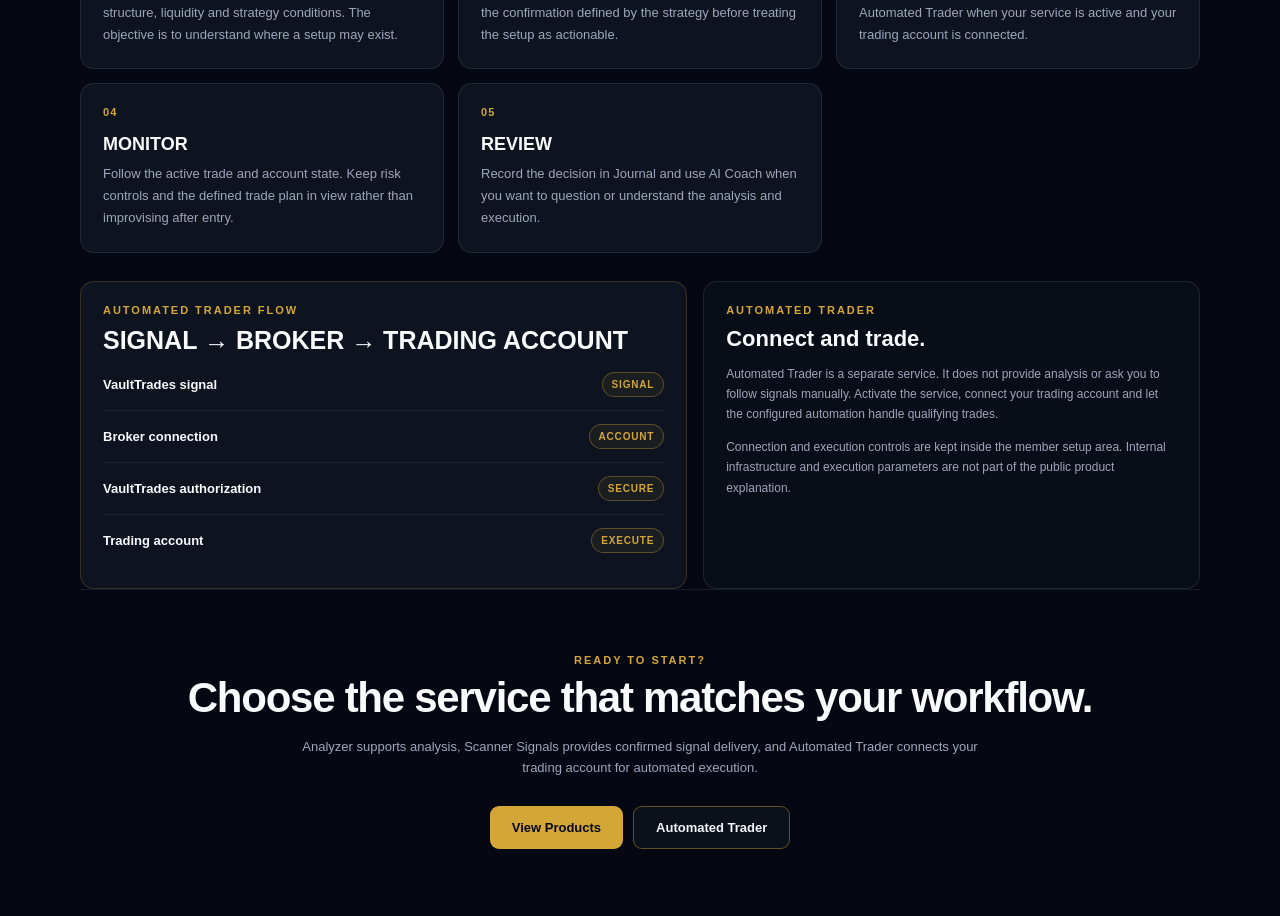
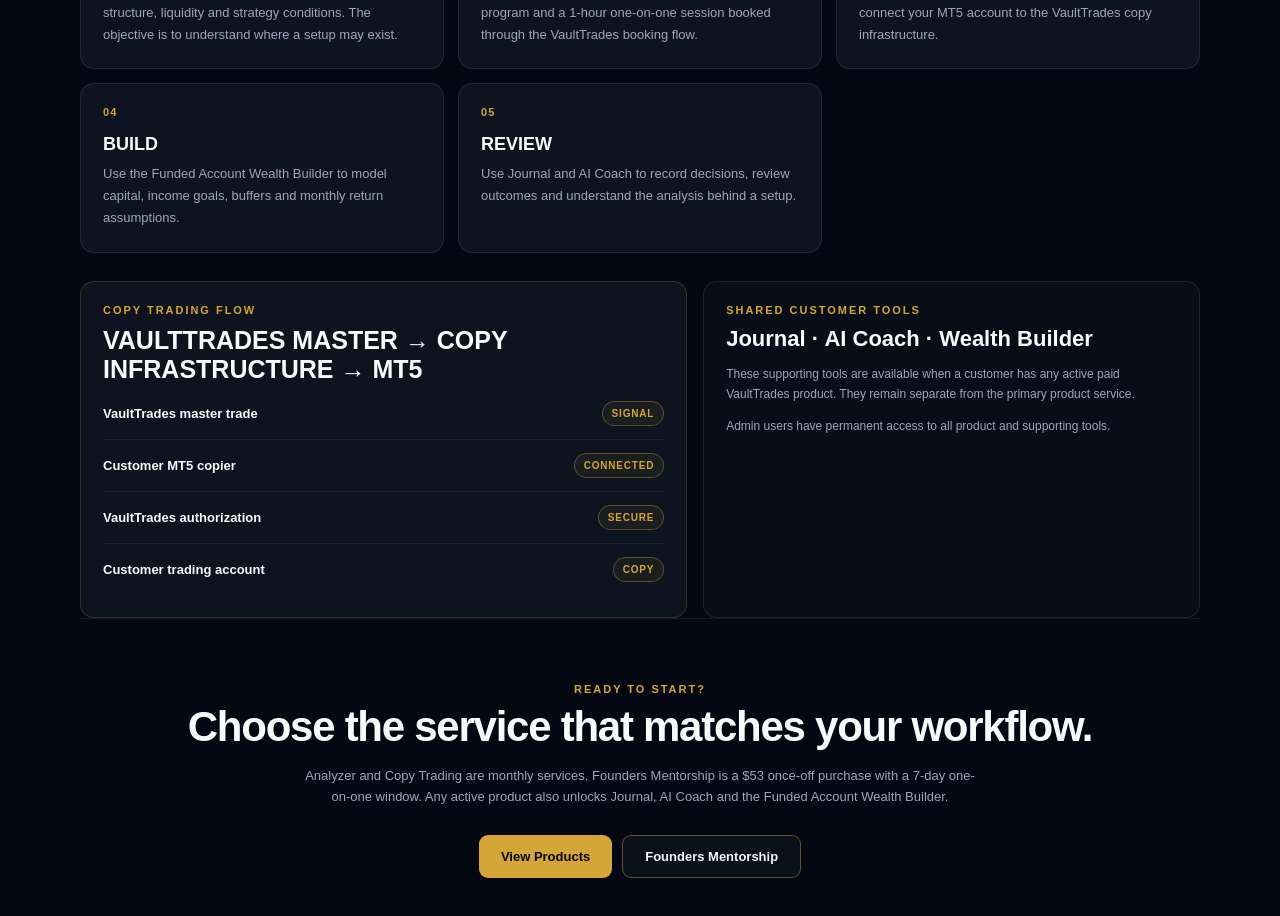
Before and after one commit to iyandatalks/vaulttrades, a Next.js app: page /how-it-works in a window 1280 px wide. Shown: the part 540-1456 px from the top of the page. Built offline with nearby package versions, Linux system fonts and the light colour scheme.

Commit message:
Update product workflow for Founders and shared tools

```diff
--- a/app/how-it-works/page.tsx
+++ b/app/how-it-works/page.tsx
@@ -2,10 +2,10 @@
 
 const steps = [
   ["01", "ANALYZE", "Open Analyzer and identify the market context, structure, liquidity and strategy conditions. The objective is to understand where a setup may exist."],
-  ["02", "CONFIRM", "A potential area is not automatically an entry. Wait for the confirmation defined by the strategy before treating the setup as actionable."],
-  ["03", "EXECUTE", "Once the setup is confirmed, execute manually or use Automated Trader when your service is active and your trading account is connected."],
-  ["04", "MONITOR", "Follow the active trade and account state. Keep risk controls and the defined trade plan in view rather than improvising after entry."],
-  ["05", "REVIEW", "Record the decision in Journal and use AI Coach when you want to question or understand the analysis and execution."],
+  ["02", "MENTOR", "Use Founders Mentorship when you want the 7-day program and a 1-hour one-on-one session booked through the VaultTrades booking flow."],
+  ["03", "COPY", "For Copy Trading, activate the monthly service and connect your MT5 account to the VaultTrades copy infrastructure."],
+  ["04", "BUILD", "Use the Funded Account Wealth Builder to model capital, income goals, buffers and monthly return assumptions."],
+  ["05", "REVIEW", "Use Journal and AI Coach to record decisions, review outcomes and understand the analysis behind a setup."],
 ] as const;
 
 export default function HowItWorksPage() {
@@ -15,7 +15,7 @@
         <header className="vt-info-hero">
           <div className="vt-label">HOW VAULTTRADES WORKS</div>
           <h1>The platform follows a trading process — not a collection of random tools.</h1>
-          <p>VaultTrades is designed so a trader can understand what to do next without needing a video walkthrough. Start with the market, move through confirmation and execution, then review the result.</p>
+          <p>VaultTrades is designed so a trader can understand what to do next without needing a video walkthrough. Start with the market, use the service that matches your objective, then review the result.</p>
         </header>
 
         <section className="vt-info-grid">
@@ -30,18 +30,18 @@
 
         <section className="vt-connection">
           <article className="vt-status-card">
-            <div className="vt-label">AUTOMATED TRADER FLOW</div>
-            <h2 style={{ margin: "10px 0 4px", fontSize: 25 }}>SIGNAL → BROKER → TRADING ACCOUNT</h2>
-            <div className="vt-status-row"><span className="vt-status-name">VaultTrades signal</span><span className="vt-status-pill">SIGNAL</span></div>
-            <div className="vt-status-row"><span className="vt-status-name">Broker connection</span><span className="vt-status-pill">ACCOUNT</span></div>
+            <div className="vt-label">COPY TRADING FLOW</div>
+            <h2 style={{ margin: "10px 0 4px", fontSize: 25 }}>VAULTTRADES MASTER → COPY INFRASTRUCTURE → MT5</h2>
+            <div className="vt-status-row"><span className="vt-status-name">VaultTrades master trade</span><span className="vt-status-pill">SIGNAL</span></div>
+            <div className="vt-status-row"><span className="vt-status-name">Customer MT5 copier</span><span className="vt-status-pill">CONNECTED</span></div>
             <div className="vt-status-row"><span className="vt-status-name">VaultTrades authorization</span><span className="vt-status-pill">SECURE</span></div>
-            <div className="vt-status-row"><span className="vt-status-name">Trading account</span><span className="vt-status-pill">EXECUTE</span></div>
+            <div className="vt-status-row"><span className="vt-status-name">Customer trading account</span><span className="vt-status-pill">COPY</span></div>
           </article>
           <article className="vt-technical">
-            <div className="vt-label">AUTOMATED TRADER</div>
-            <h2 style={{ margin: "10px 0 8px", fontSize: 22 }}>Connect and trade.</h2>
-            <p>Automated Trader is a separate service. It does not provide analysis or ask you to follow signals manually. Activate the service, connect your trading account and let the configured automation handle qualifying trades.</p>
-            <p style={{ marginTop: 12 }}>Connection and execution controls are kept inside the member setup area. Internal infrastructure and execution parameters are not part of the public product explanation.</p>
+            <div className="vt-label">SHARED CUSTOMER TOOLS</div>
+            <h2 style={{ margin: "10px 0 8px", fontSize: 22 }}>Journal · AI Coach · Wealth Builder</h2>
+            <p>These supporting tools are available when a customer has any active paid VaultTrades product. They remain separate from the primary product service.</p>
+            <p style={{ marginTop: 12 }}>Admin users have permanent access to all product and supporting tools.</p>
           </article>
         </section>
 
@@ -49,8 +49,8 @@
           <div className="vt-start">
             <div className="vt-label">READY TO START?</div>
             <h2>Choose the service that matches your workflow.</h2>
-            <p>Analyzer supports analysis, Scanner Signals provides confirmed signal delivery, and Automated Trader connects your trading account for automated execution.</p>
-            <div className="vt-actions"><Link className="vt-primary" href="/products">View Products</Link><Link className="vt-secondary" href="/automated-trader">Automated Trader</Link></div>
+            <p>Analyzer and Copy Trading are monthly services. Founders Mentorship is a $53 once-off purchase with a 7-day one-on-one window. Any active product also unlocks Journal, AI Coach and the Funded Account Wealth Builder.</p>
+            <div className="vt-actions"><Link className="vt-primary" href="/products">View Products</Link><Link className="vt-secondary" href="/founders-mentorship/purchase">Founders Mentorship</Link></div>
           </div>
         </section>
       </div>
```
